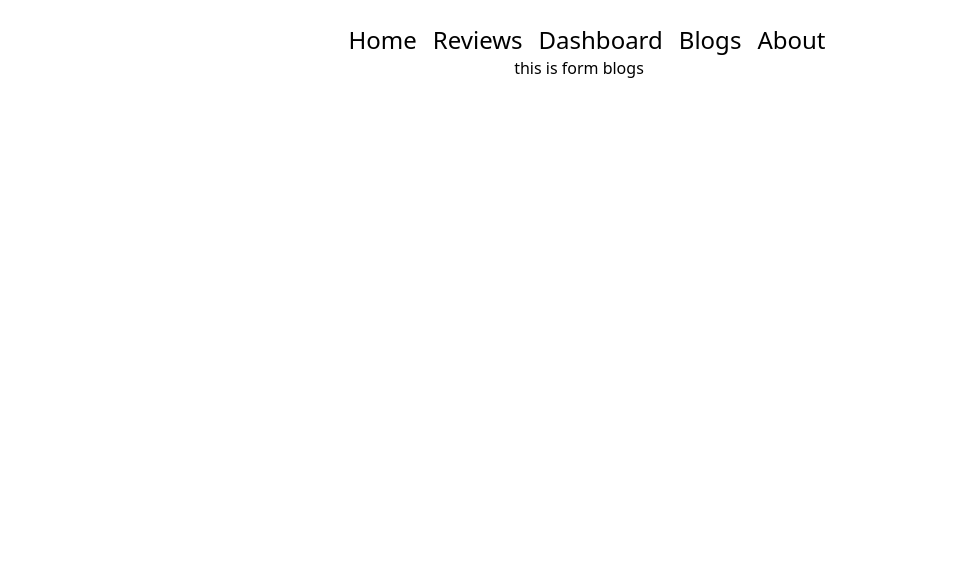
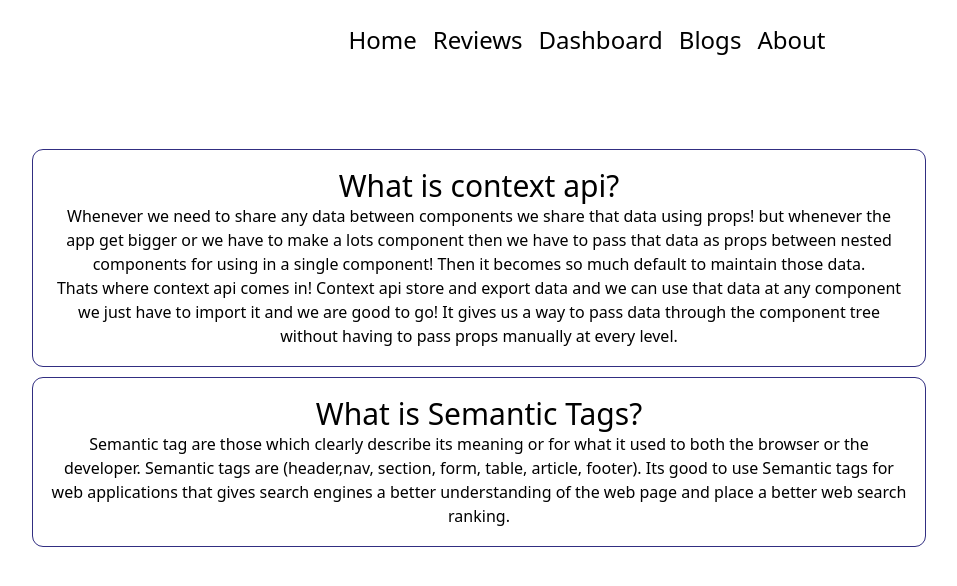
Before and after one commit to Ahamed-JI-Nabil/motogp-bike-analysis, a React (Create React App) app: page /blogs in a window 1280 px wide. Shown: the top 586 px of the page, without its empty margins (61-1018 px from the left). Built offline with nearby package versions, Linux system fonts and the light colour scheme.

Commit message:
qustion answred

```diff
--- a/src/components/Blogs/Blogs.js
+++ b/src/components/Blogs/Blogs.js
@@ -2,8 +2,19 @@ import React from 'react';
 
 const Blogs = () => {
     return (
-        <div>
-            <h2>this is form blogs</h2>
+        <div className="ml-24 mt-24 ">
+            <div className="border-neutral-900 outline outline-offset-2 outline-1 outline-indigo-900 rounded-lg border-solid mt-4 w-3/4 p-4">
+                <h1 className="text-3xl">What is context api?</h1>
+                <p>Whenever we need to share any data between components we share that data using props!
+                    but whenever the app get bigger or we have to make a lots component then we have to pass that data as props between nested components for using in a single component! Then it becomes so much default to maintain those data. <br></br>
+                    Thats where context api comes in! Context api store and export data and we can use that data at any component we just have to import it and we are good to go! It gives us a way to pass data through the component tree without having to pass props manually at every level.
+                </p>
+            </div>
+            <div className="border-neutral-900 outline outline-offset-2 outline-1 outline-indigo-900 rounded-lg border-solid mt-4 w-3/4 p-4">
+                <h1 className="text-3xl">What is Semantic Tags?</h1>
+                <p>Semantic tag are those which clearly describe its meaning or for what it used to both the browser or the developer. Semantic tags are (header,nav, section, form, table, article, footer). Its good to use Semantic tags for web applications that gives search engines a better understanding of the web page and place a better web search ranking.
+                </p>
+            </div>
         </div>
     );
 };
--- a/src/components/Home/Home.js
+++ b/src/components/Home/Home.js
@@ -27,13 +27,13 @@ const Home = () => {
                 </div>
             </div>
             <div className='mt-12'>
-                <h1 className="text-4xl font-bold">Bikers Review</h1>
-                <div className='lg:grid grid-cols-2 gap-4 mt-12 p-8 '>
+                <h1 className="text-4xl font-bold">Bikers Review({datas.slice(0,3).length})</h1>
+                <div className='lg:grid grid-cols-3 gap-4 mt-12 p-8 '>
                     {
-                        datas.slice(0, 4).map(data => <Review key={data.id} data={data} ></Review>)
+                        datas.slice(0, 3).map(data => <Review key={data.id} data={data} ></Review>)
                     }
                 </div>
-                <button onClick={() => navigate('/reviews')} className="bg-indigo-700 text-white font-bold py-2 px-8 rounded-lg">See All Review</button>
+                <button onClick={() => navigate('/reviews')} className="bg-indigo-700 text-white font-bold py-2 px-8 rounded-lg mb-36">See All Review</button>
 
             </div>
         </div>
```
Also changed, not shown: 1 other file (tests, documents, lock files or other folders).
